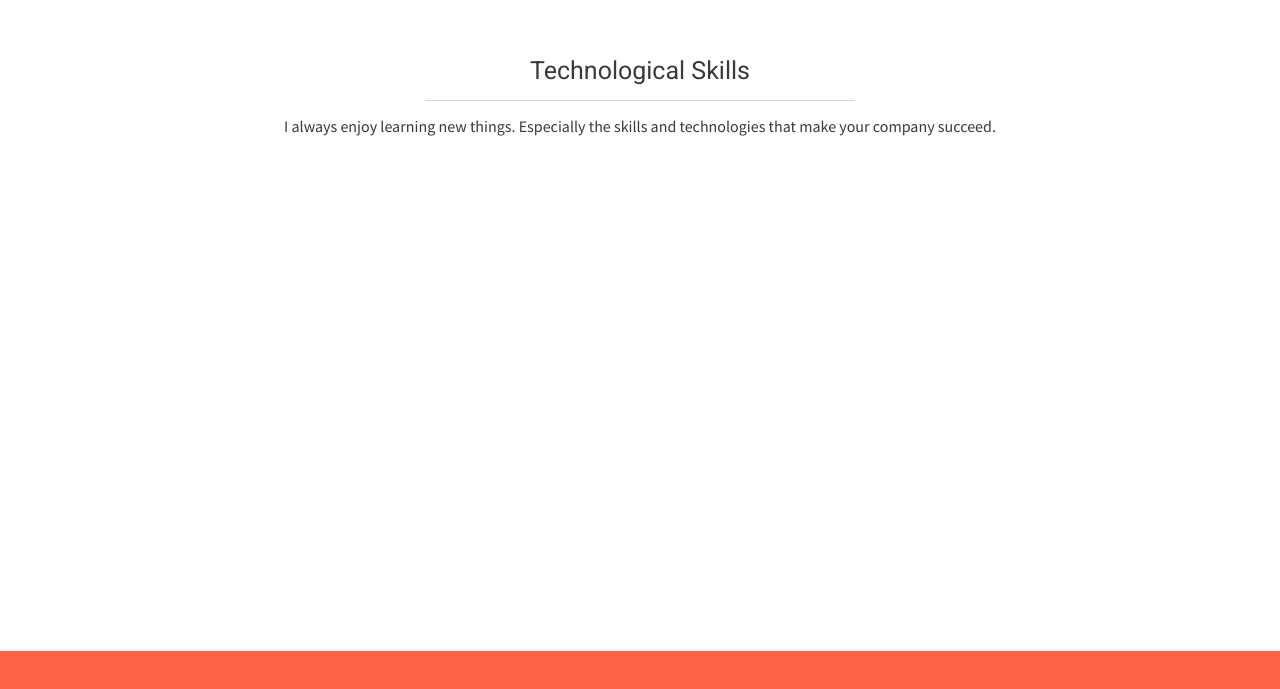
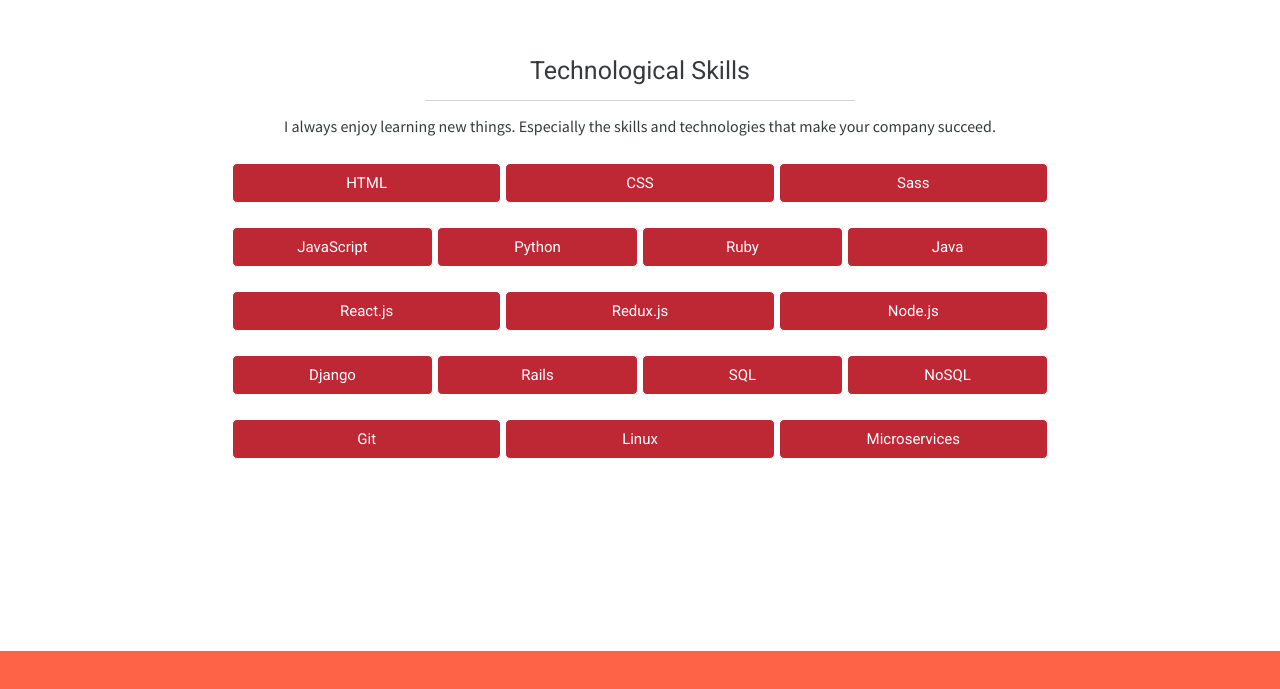
Before and after one commit to jsunga/portfolio, a React (Create React App) app: page / in a window 1280 px wide. Shown: the part 1394-2083 px from the top of the page. Built offline with nearby package versions, Linux system fonts and the light colour scheme.

Commit message:
add skills section

```diff
--- a/src/components/Skills.js
+++ b/src/components/Skills.js
@@ -31,6 +31,50 @@ const Intro = styled.div`
 `
 
 const Wrapper = styled.div`
+  font-family: 'Roboto', sans-serif;
+  font-size: 15px;
+  color: white;
+  padding-left: 10px;
+  padding-right: 10px;
+`
+
+const Row = styled.div`
+  display: flex;
+  padding: 10px;
+`
+
+const Col = styled.div`
+  background-color: #be2835;
+  border: 1px solid #be2835;
+  width: 33.33%;
+  border: 1px solid;
+  text-align: center;
+  margin: 2px;
+  border-radius: 5px;
+  padding: 10px;
+  transition: .8s;
+
+  &:hover {
+    background-color: white;
+    color: #be2835;
+  }
+`
+
+const Content = styled.div`
+  background-color: #be2835;
+  border: 1px solid #be2835;
+  width: 25%;
+  border: 1px solid;
+  text-align: center;
+  margin: 2px;
+  border-radius: 5px;
+  padding: 10px;
+  transition: .8s;
+
+  &:hover {
+    background-color: white;
+    color: #be2835;
+  }
 `
 
 export default class Skills extends Component {
@@ -38,13 +82,39 @@ export default class Skills extends Component {
     return (
       <Body id='skills'>
         <Container>
-          <Header className="wow bounceInDown">Technological Skills</Header>
-          <Intro className="wow fadeInLeft">
+          <Header>Technological Skills</Header>
+          <Intro>
             I always enjoy learning new things.
             Especially the skills and technologies that make your company succeed.
           </Intro>
           <Wrapper>
-
+            <Row>
+              <Col>HTML</Col>
+              <Col>CSS</Col>
+              <Col>Sass</Col>
+            </Row>
+            <Row>
+              <Content>JavaScript</Content>
+              <Content>Python</Content>
+              <Content>Ruby</Content>
+              <Content>Java</Content>
+            </Row>
+            <Row>
+              <Col>React.js</Col>
+              <Col>Redux.js</Col>
+              <Col>Node.js</Col>
+            </Row>
+            <Row>
+              <Content>Django</Content>
+              <Content>Rails</Content>
+              <Content>SQL</Content>
+              <Content>NoSQL</Content>
+            </Row>
+            <Row>
+              <Col>Git</Col>
+              <Col>Linux</Col>
+              <Col>Microservices</Col>
+            </Row>
           </Wrapper>
         </Container>
       </Body>
```
